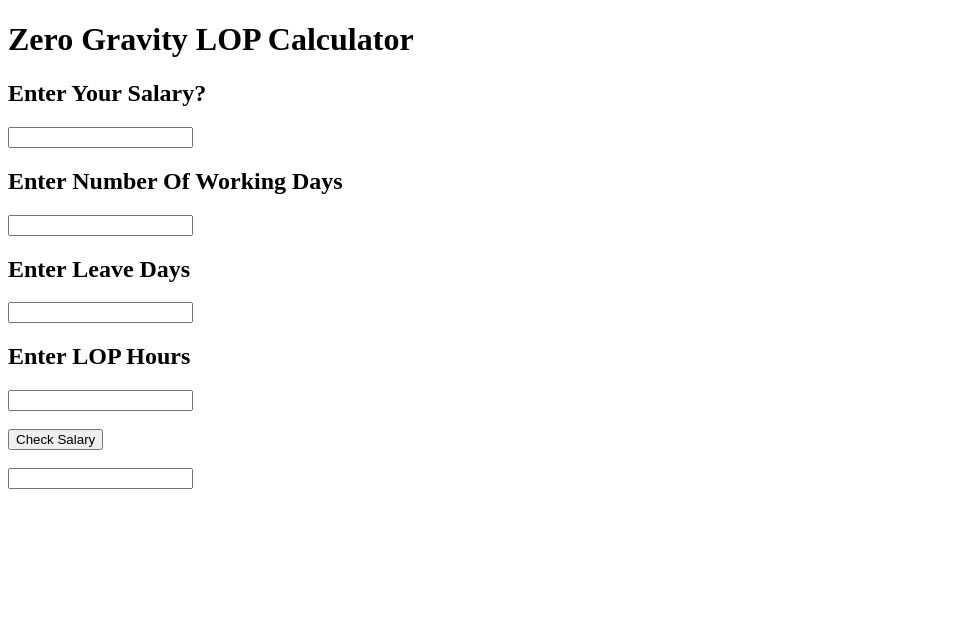
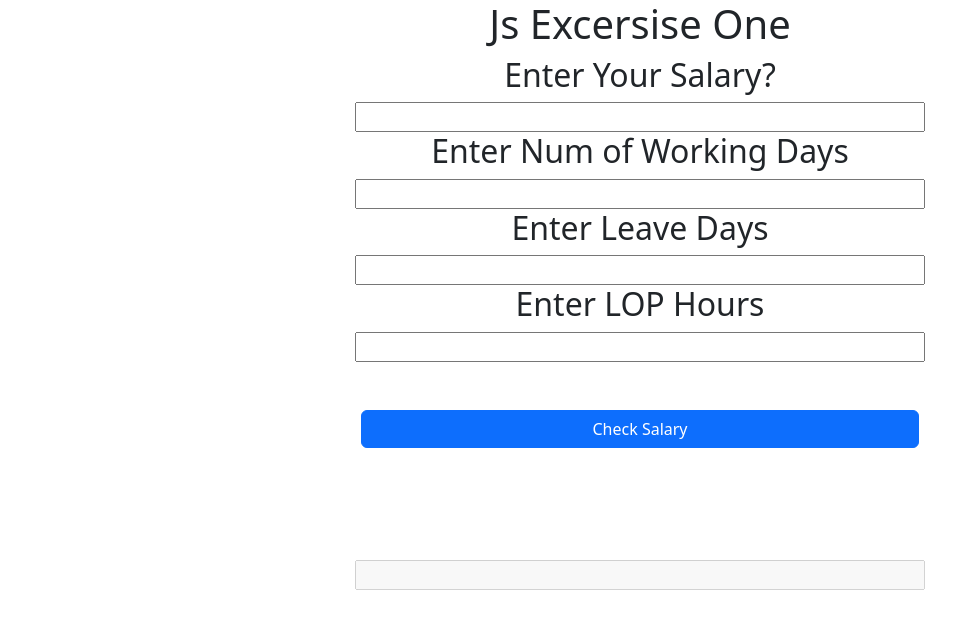
Before and after one commit to Rishwanth2298/javascript-project, a plain HTML site: page index.html in a window 1280 px wide. Shown: the whole page, without its empty margins (0-980 px from the left). Drawn offline with nearby package versions, Linux system fonts and the light colour scheme.

Commit message:
Update index.html

```diff
--- a/index.html
+++ b/index.html
@@ -4,37 +4,51 @@
     <meta charset="UTF-8">
     <meta http-equiv="X-UA-Compatible" content="IE=edge">
     <meta name="viewport" content="width=device-width, initial-scale=1.0">
-    <title>LOP Calculator - ZG</title>
-
+    <link href="https://cdn.jsdelivr.net/npm/bootstrap@5.2.1/dist/css/bootstrap.min.css" rel="stylesheet" integrity="sha384-iYQeCzEYFbKjA/T2uDLTpkwGzCiq6soy8tYaI1GyVh/UjpbCx/TYkiZhlZB6+fzT" crossorigin="anonymous">
+    <title>Document</title>
     <style>
-    input[type=number]::-webkit-inner-spin-button,
-    input[type=number]::-webkit-outer-spin-button {
+      input[type=number]::-webkit-inner-spin-button,
+input[type=number]::-webkit-outer-spin-button {
     -webkit-appearance: none;
     -moz-appearance: none;
     appearance: none;
     margin: 0;
 }
-        </style>
+
+.inputsize{width: 50%;
+    margin: auto;}
+    </style>
 </head>
 <body>
-  <h1>Zero Gravity LOP Calculator</h1>
 
-<h2>Enter Your Salary?</h2>
-<input type="number" name="" id="yourSalary">
+<div class="container">
+  <div class="row">
 
-<h2>Enter Number Of Working Days</h2>
-<input type="number" name="" id="numberOfDays">
 
-<h2>Enter Leave Days</h2>
-<input type="number" name="" id="leaveDays">
+       <h1 class="text-center">Js Excersise One</h1>
 
-<h2>Enter LOP Hours</h2>
-<input type="number" name="" id="lopHours">
-<br><br>
-<input type="button" value="Check Salary" id="checkSalary">
-<br><br>
-<input type="text" name="" id="output">
+        <h2 class="text-center">Enter Your Salary?</h2>
+        <input type="number" class="inputsize" name="" id="yourSalary" required>
 
+        <h2 class="text-center">Enter Num of Working Days</h2>
+        <input type="number" class="inputsize" name="" id="numberOfDays" required>
+
+        <h2 class="text-center">Enter Leave Days</h2>
+        <input type="number" class="inputsize" name="" id="leaveDays" required>
+
+        <h2 class="text-center">Enter LOP Hours</h2>
+        <input type="number" class="inputsize" name="" id="lopHours" required>
+       <p class="text-center">
+        <input type="button" class="inputsize btn btn-primary my-5" value="Check Salary" id="checkSalary">
+      </p>
+        <input type="text" class="inputsize my-5" name="" id="output" disabled>
+
+
+  </div>
+
+</div>
+
+<script src="https://cdn.jsdelivr.net/npm/bootstrap@5.2.1/dist/js/bootstrap.bundle.min.js" integrity="sha384-u1OknCvxWvY5kfmNBILK2hRnQC3Pr17a+RTT6rIHI7NnikvbZlHgTPOOmMi466C8" crossorigin="anonymous"></script>
 <script src="script.js"></script>
 </body>
 </html>
```
